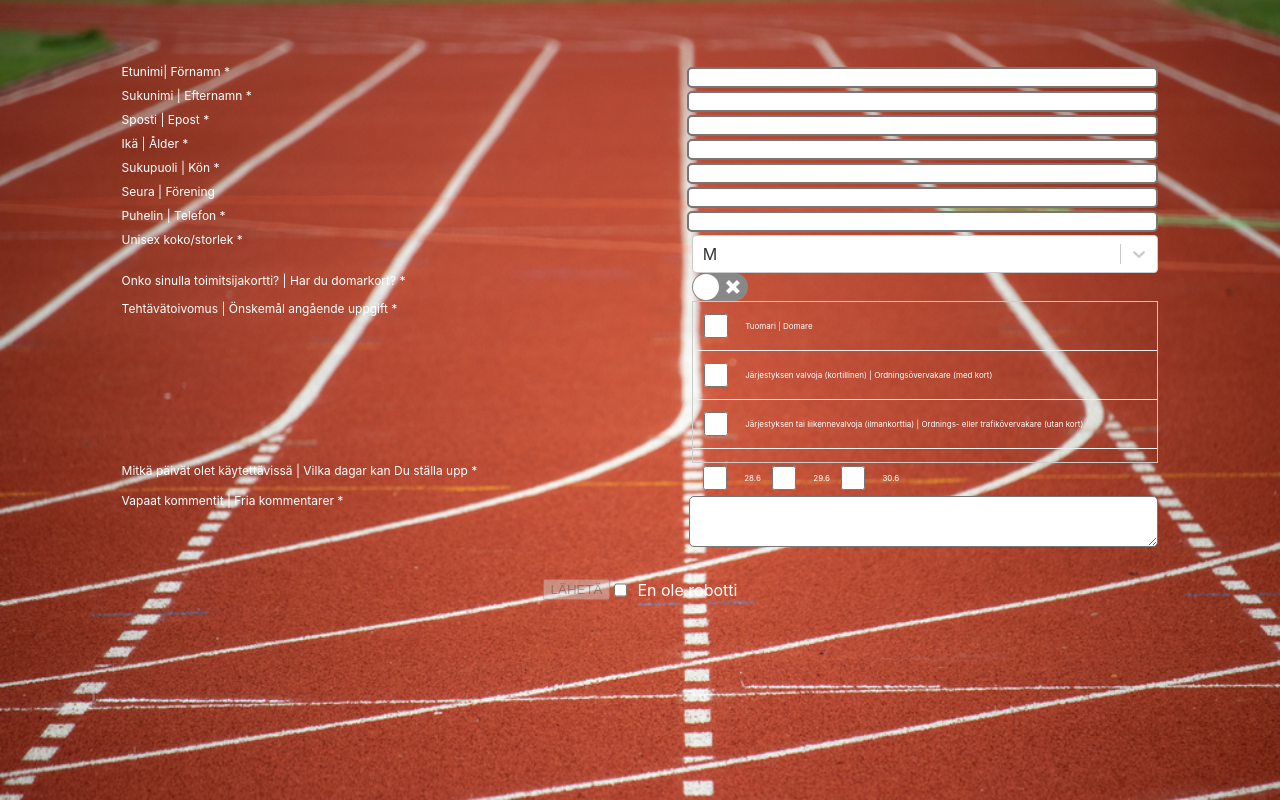
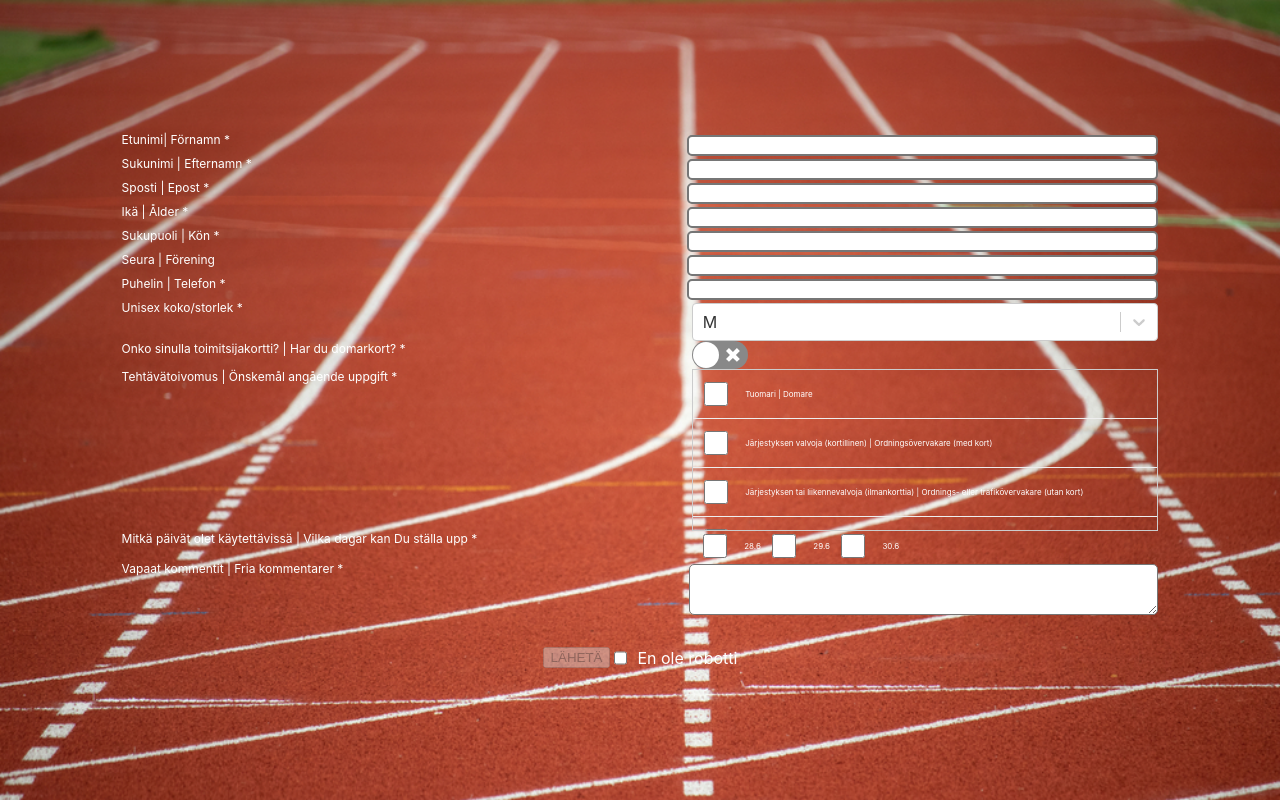
Before and after one commit to AnteroPaivarinta/oppari, a React (Create React App) app: page /registration in a window 1280 px wide. Built offline with nearby package versions, Linux system fonts and the light colour scheme.

Commit message:
tyylin muokkaus

```diff
--- a/src/components/Modal.tsx
+++ b/src/components/Modal.tsx
@@ -7,9 +7,8 @@ const ConfirmModal = () => {
             <FontAwesomeIcon color='green' className='icon' icon={faCircleCheck} />
             <div style={{display: 'flex', alignSelf: 'center', flexDirection: 'column', justifyContent: 'center', alignItems: 'center'}}>
                 <h1 style={{color:'green'}}> Ilmoittautuminen vastaanotettu, kiitos! | Anmälan är mottagen, tack! </h1>
-                <h4> Voit sulkea ikkunan. </h4>
-                <h4>  Jos haluat päivittää tietojasi, laita spostia - kilpailunjohtaja@kk2024.fi - Om du vill uppdatera dina uppgifter använd denna epost.</h4>
-                <h4>    Voit sulkea selainikkunan | Du kan stänga webbläsaren   </h4>
+                <h4>Jos haluat päivittää tietojasi, laita spostia - kilpailunjohtaja@kk2024.fi - Om du vill uppdatera dina uppgifter använd denna epost.</h4>
+                <h4>Voit sulkea selainikkunan | Du kan stänga webbläsaren </h4>
             </div>
         </div>
     )
--- a/src/views/Registration.tsx
+++ b/src/views/Registration.tsx
@@ -170,7 +170,7 @@ const Registration = () => {
   };
 
   return (
-    <div style={{ backgroundImage: `url(${kuva})`, backgroundRepeat: 'no-repeat', minHeight: screenHeight , backgroundSize: 'cover',  minWidth: screenWidth }}>
+    <div style={{ display: 'flex' ,backgroundImage: `url(${kuva})`, backgroundRepeat: 'no-repeat', minHeight: screenHeight , backgroundSize: 'cover',  minWidth: screenWidth, alignItems: 'center', justifyContent: 'center' }}>
 
         { !showModal ?
           <div style={{ display: 'flex', alignItems: 'center', flexDirection: 'column', width: '90%', height: '100%', alignSelf:'center', overflowY: 'auto', padding: '5%'}}>
```
